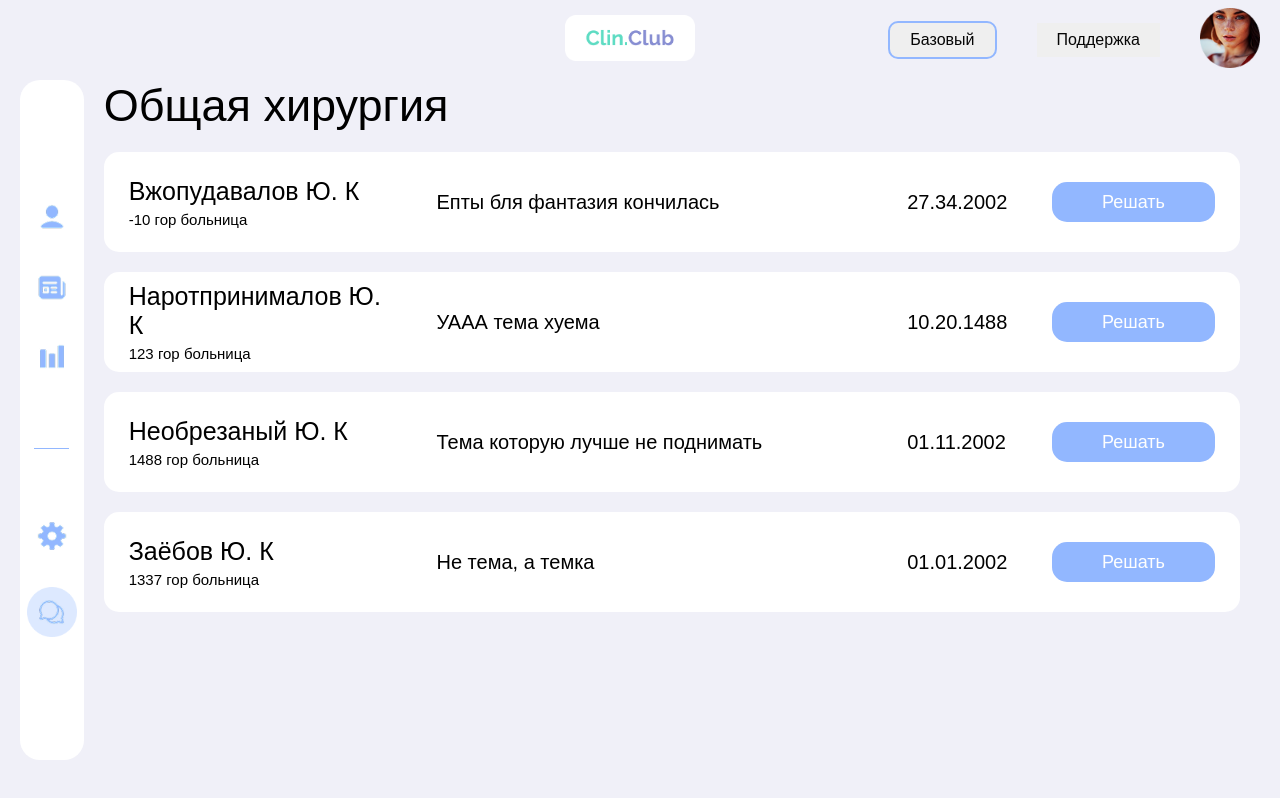
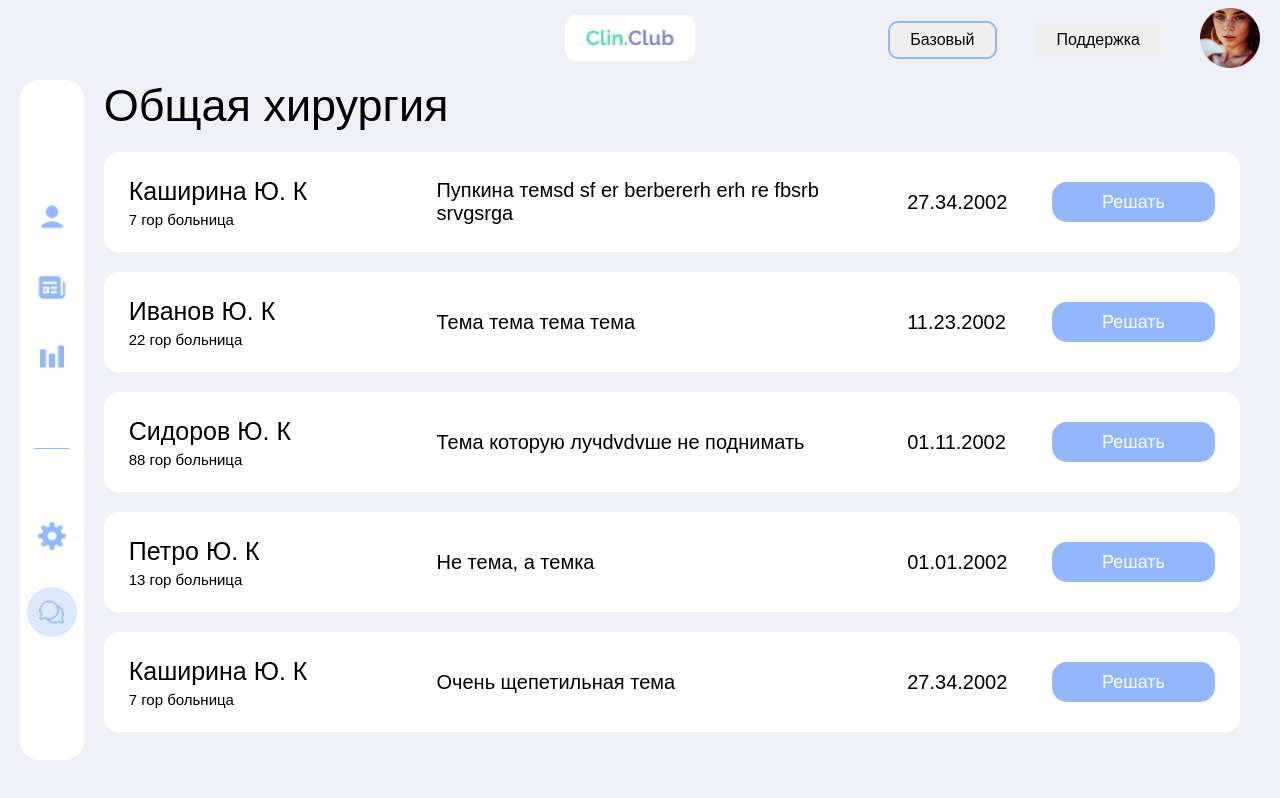
Before and after one commit to qqwerrtyz/clin-club, a Next.js app: page /portal/obshaya-hirurgiya in a window 1280 px wide. Built offline with nearby package versions, Linux system fonts and the light colour scheme.

Commit message:
исправлены матерные списки

```diff
--- a/src/app/portal/[topic]/page.jsx
+++ b/src/app/portal/[topic]/page.jsx
@@ -19,22 +19,22 @@ export default function TopicModule({params}) {
                 },
 
                 {
-                    author: "Пидорасова Ю. К",
-                    job: "228 гор больница",
-                    themeName: "Залупкина тема",
+                    author: "Иванов Ю. К",
+                    job: "22 гор больница",
+                    themeName: "Тема тема тема тема",
                     datePublish: "11.23.2002"
                 },
 
                 {
-                    author: "Подпёздова Ю. К",
-                    job: "1488 гор больница",
+                    author: "Сидоров Ю. К",
+                    job: "88 гор больница",
                     themeName: "Тема которую лучdvdvше не поднимать",
                     datePublish: "01.11.2002"
                 },
 
                 {
-                    author: "Хуесосов Ю. К",
-                    job: "1337 гор больница",
+                    author: "Петро Ю. К",
+                    job: "13 гор больница",
                     themeName: "Не тема, а темка",
                     datePublish: "01.01.2002"
                 },
@@ -42,30 +42,11 @@ export default function TopicModule({params}) {
                 {
                     author: "Каширина Ю. К",
                     job: "7 гор больница",
-                    themeName: "Пупкина тема",
+                    themeName: "Очень щепетильная тема",
                     datePublish: "27.34.2002"
                 },
 
-                {
-                    author: "Пидорасова Ю. К",
-                    job: "228 гор больница",
-                    themeName: "Залупкина тема",
-                    datePublish: "11.23.2002"
-                },
 
-                {
-                    author: "Подпёздова Ю. К",
-                    job: "1488 гор больница",
-                    themeName: "Тема которую лучdvdvше не поднимать",
-                    datePublish: "01.11.2002"
-                },
-
-                {
-                    author: "Хуесосов Ю. К",
-                    job: "1337 гор больница",
-                    themeName: "Не тема, а темка",
-                    datePublish: "01.01.2002"
-                }
             ]
 
         },
@@ -74,32 +55,39 @@ export default function TopicModule({params}) {
             topicName: "Общая хирургия",
             topics: [
                 {
-                    author: "Вжопудавалов Ю. К",
-                    job: "-10 гор больница",
-                    themeName: "Епты бля фантазия кончилась",
+                    author: "Каширина Ю. К",
+                    job: "7 гор больница",
+                    themeName: "Пупкина темsd sf  er berbererh erh re fbsrb srvgsrgа",
                     datePublish: "27.34.2002"
                 },
 
                 {
-                    author: "Наротпринималов Ю. К",
-                    job: "123 гор больница",
-                    themeName: "УААА тема хуема",
-                    datePublish: "10.20.1488"
+                    author: "Иванов Ю. К",
+                    job: "22 гор больница",
+                    themeName: "Тема тема тема тема",
+                    datePublish: "11.23.2002"
                 },
 
                 {
-                    author: "Необрезаный Ю. К",
-                    job: "1488 гор больница",
-                    themeName: "Тема которую лучше не поднимать",
+                    author: "Сидоров Ю. К",
+                    job: "88 гор больница",
+                    themeName: "Тема которую лучdvdvше не поднимать",
                     datePublish: "01.11.2002"
                 },
 
                 {
-                    author: "Заёбов Ю. К",
-                    job: "1337 гор больница",
+                    author: "Петро Ю. К",
+                    job: "13 гор больница",
                     themeName: "Не тема, а темка",
                     datePublish: "01.01.2002"
-                }
+                },
+
+                {
+                    author: "Каширина Ю. К",
+                    job: "7 гор больница",
+                    themeName: "Очень щепетильная тема",
+                    datePublish: "27.34.2002"
+                },
             ]
 
         },
```
